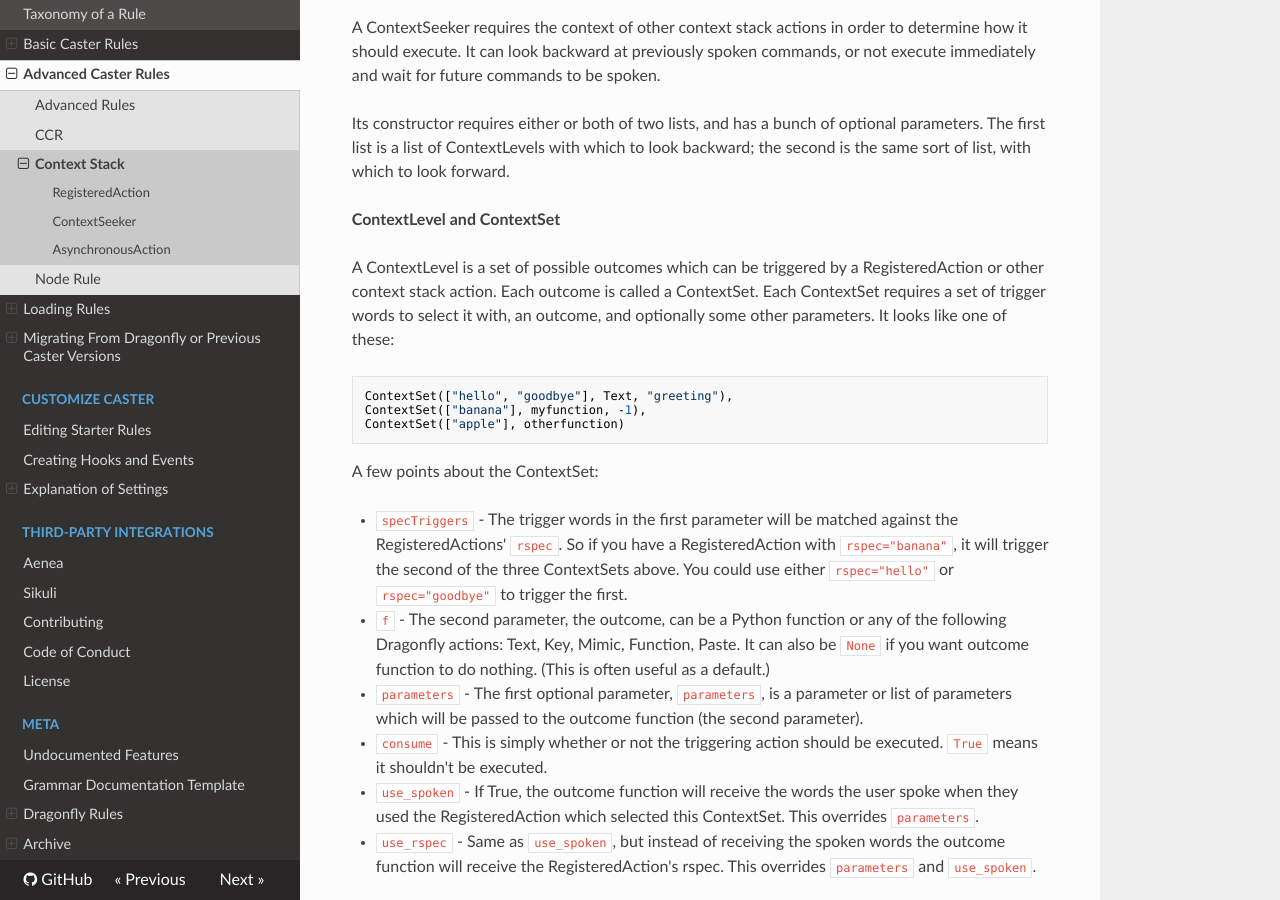
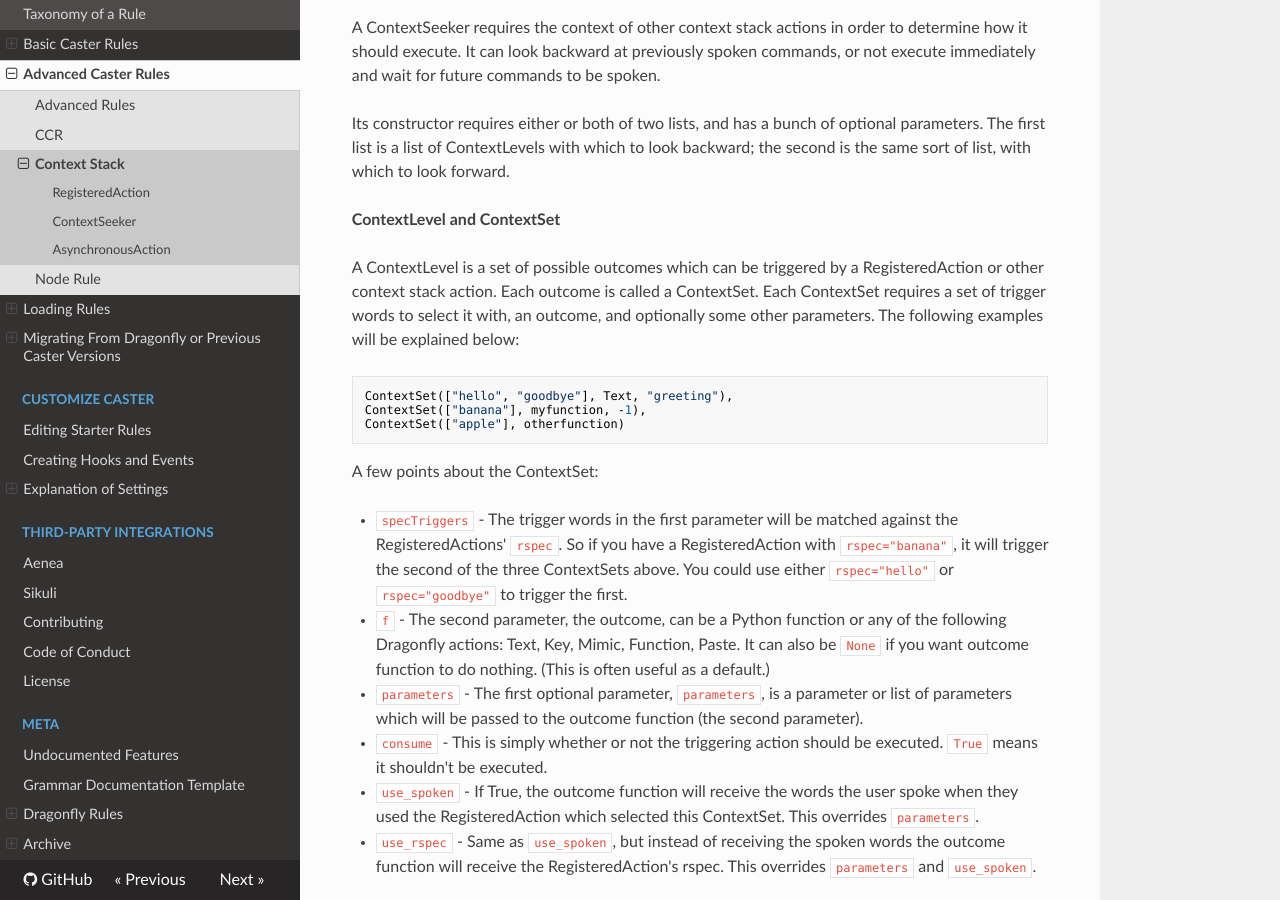
Before and after one commit to dictation-toolbox/Caster, an MkDocs documentation site: the page built from docs/readthedocs/Rule_Construction/Advanced_Caster_Rules/ContextStack.md, in a window 1280 px wide and 900 px high, scrolled down 969 px. Built offline with MkDocs 1.6.1, drawn with Linux system fonts in a browser that asks for light colours; nearby versions of some CDN libraries; comment, search, counter and statistics services are not loaded.

Commit message:
I'm suggesting this so the reader knows you shouldn't be expected to understand the examples yet
I think `A few points about the ContextSet:` implies that the topic is changing, so hopefully my edit will override that potential assumption.

````diff
--- a/docs/readthedocs/Rule_Construction/Advanced_Caster_Rules/ContextStack.md
+++ b/docs/readthedocs/Rule_Construction/Advanced_Caster_Rules/ContextStack.md
@@ -35,7 +35,7 @@ Its constructor requires either or both of two lists, and has a bunch of optiona
 
 **ContextLevel and ContextSet**
 
-A ContextLevel is a set of possible outcomes which can be triggered by a RegisteredAction or other context stack action. Each outcome is called a ContextSet. Each ContextSet requires a set of trigger words to select it with, an outcome, and optionally some other parameters. It looks like one of these:
+A ContextLevel is a set of possible outcomes which can be triggered by a RegisteredAction or other context stack action. Each outcome is called a ContextSet. Each ContextSet requires a set of trigger words to select it with, an outcome, and optionally some other parameters. The following examples will be explained below:
 
 ```python
 ContextSet(["hello", "goodbye"], Text, "greeting"),
````
